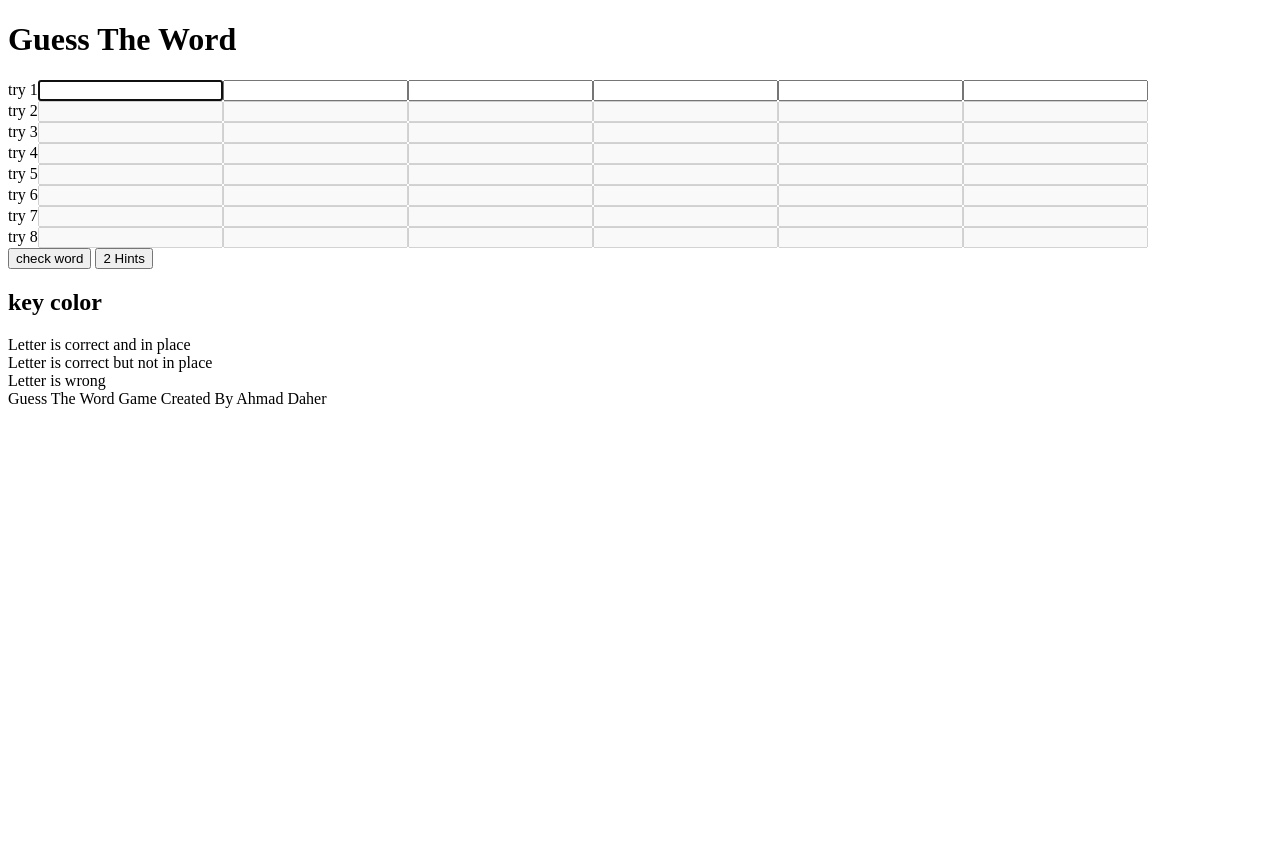
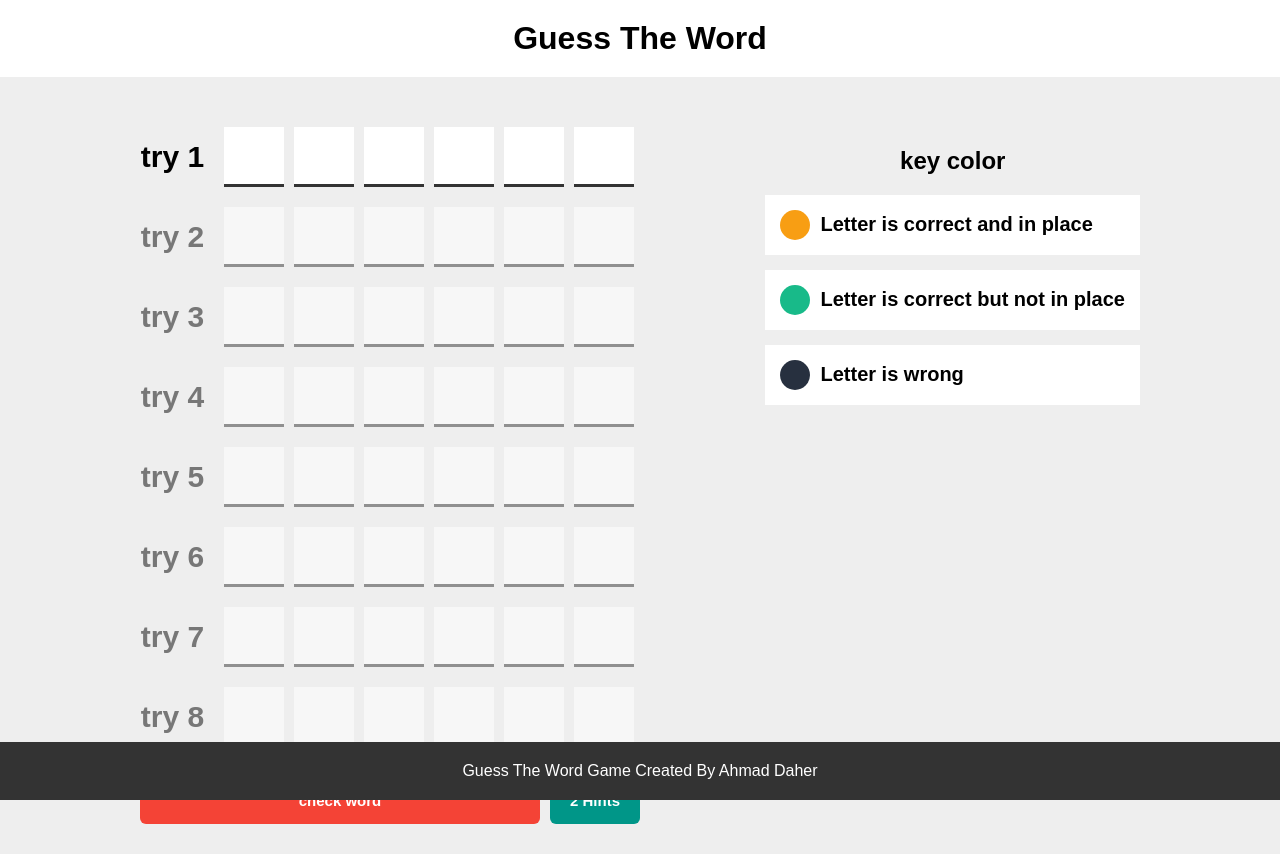
Before and after one commit to ENGahmaddaher/guess, a plain HTML site: page index.html in a window 1280 px wide. Before the commit the page ends 800 px from the top, so only its background shows below. Drawn offline with Linux system fonts and the light colour scheme; the site is published under a folder, as on GitHub Pages, so addresses that start at the root find nothing.

Commit message:
make simple game

```diff
--- a/Guess-Word-Game/index.html
+++ b/index.html
@@ -5,7 +5,7 @@
     <meta http-equiv="X-UA-Compatible" content="IE=edge" />
     <meta name="viewport" content="width=device-width, initial-scale=1.0" />
     <title></title>
-    <link rel="stylesheet" href="/GuessGameStyle.css" />
+    <link rel="stylesheet" href="./Guess-Word-Game/GuessGameStyle.css" />
     <style></style>
   </head>
   <body>
@@ -36,6 +36,6 @@
       </div>
     </div>
     <footer></footer>
-    <script src="GuessGame.js"></script>
+    <script src="./Guess-Word-Game/GuessGame.js"></script>
   </body>
 </html>
```
